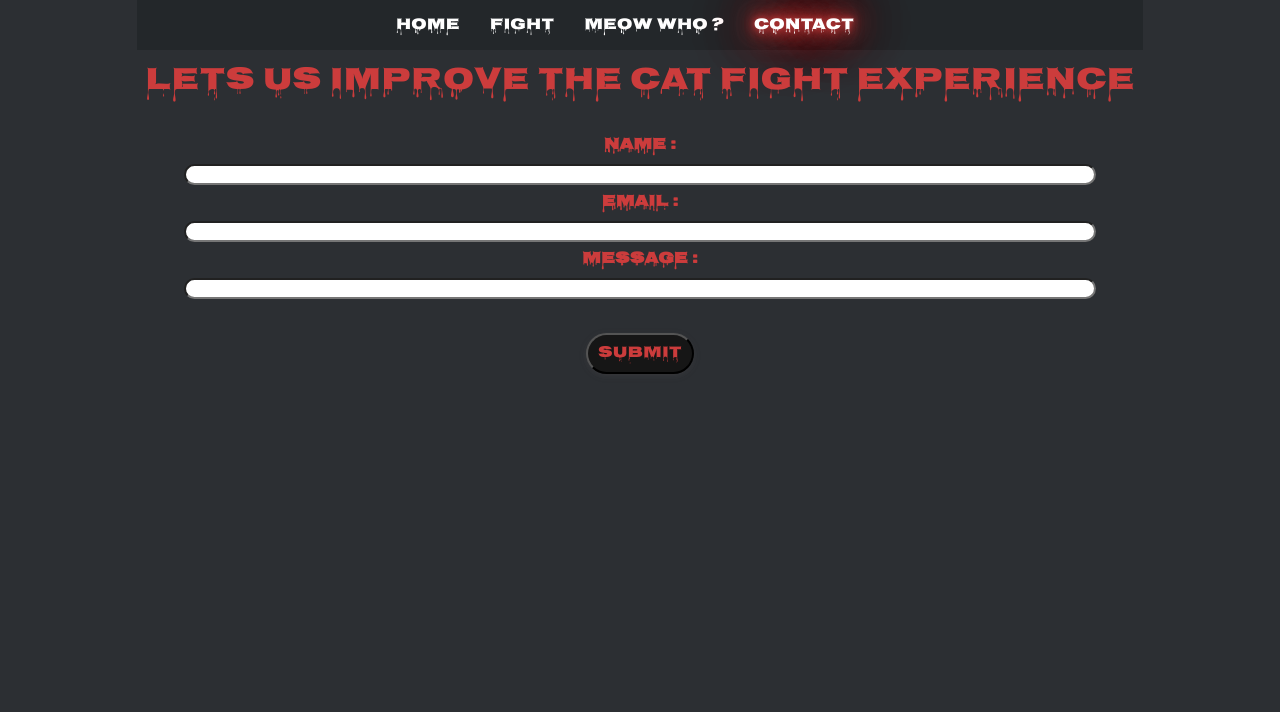
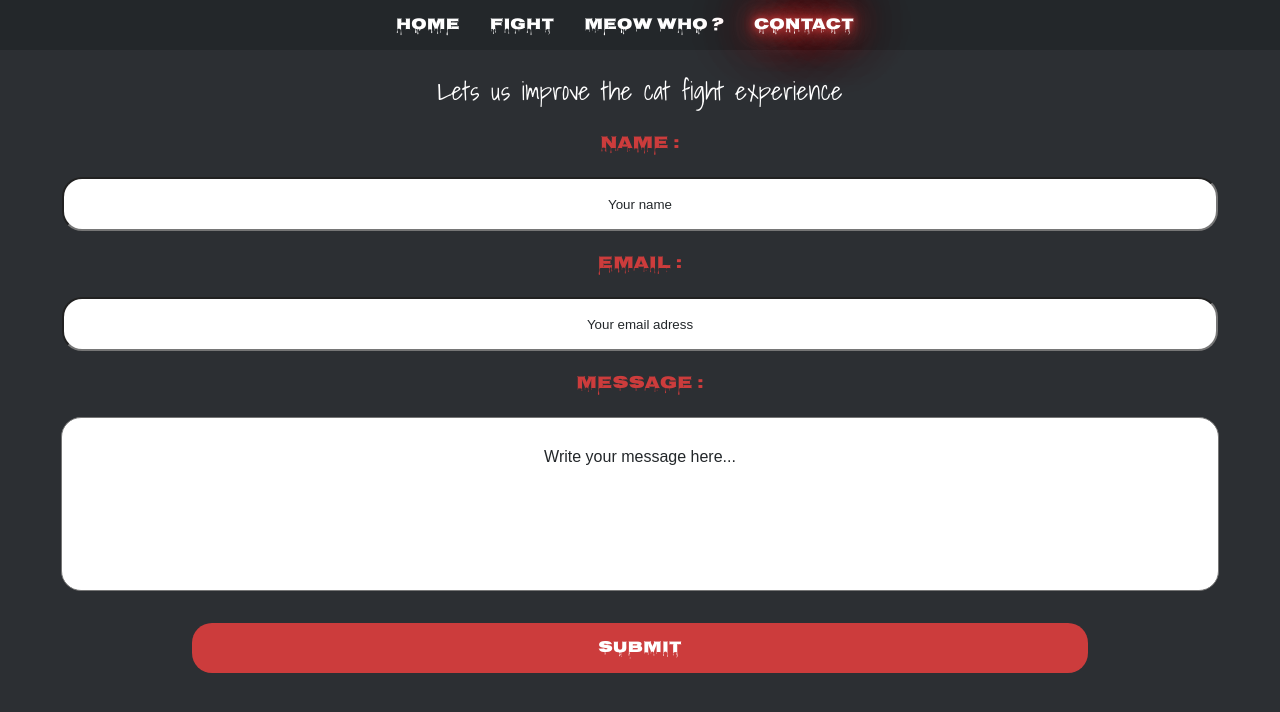
Before and after one commit to WildCodeSchool/2022-03-js-laloupe-miew-miew-team-p2, a React (Vite) app: page /content/contact in a window 1280 px wide. Shown: the top 712 px of the page. Built offline with nearby package versions, Linux system fonts and the light colour scheme.

Commit message:
Fixing contact

```diff
--- a/index.html
+++ b/index.html
@@ -12,11 +12,6 @@
     <title>Cat Fight</title>
   </head>
   <body>
-    <form name="contact" netlify netlify-honeypot="bot-field" hidden>
-      <imput type="text" name="name" /><imput type="email" name="email" /><imput
-        name="message"
-      />
-    </form>
     <div id="root"></div>
     <script type="module" src="/src/main.jsx"></script>
   </body>
--- a/src/pages/Contact.jsx
+++ b/src/pages/Contact.jsx
@@ -1,53 +1,57 @@
+/* eslint-disable jsx-a11y/label-has-associated-control */
+/* eslint-disable no-alert */
 import React, { useState } from "react";
 import "./contact.css";
 
-// const INITIAL_LIST = ["Learn React", "Learn Firebase", "Learn GraphQL"];*/
 export default function Contact() {
   const [email, setEmail] = useState("");
   const [fullName, setFullName] = useState("");
   const [message, setMessage] = useState("");
-  // const [value, setValue] = useState("");
-  // const [list, setList] = useState(INITIAL_LIST);
   const handleFullNameChange = (e) => setFullName(e.target.value);
   const handleEmailChange = (e) => setEmail(e.target.value);
   const handleMessageChange = (e) => setMessage(e.target.value);
-  // const handleSubmit = (event) => {
-  // if (value) {
-  // setList(list.concat(value));
-  // }
-  // setValue("");
-  // event.preventDefault();
-  // };
   return (
-    <form name="contact" method="post" data-netlify="true" onSubmit="submit">
+    <form className="my-form">
       <input type="hidden" name="form-name" value="contact" />
-      <h2>Lets us improve the cat fight experience</h2>
-      <h3>Name :</h3>
+      <h1 className="my-title">Lets us improve the cat fight experience</h1>
+      <label htmlFor="name" className="my-label">
+        Name :
+      </label>
       <input
         name="name"
         className="input-contact"
+        placeholder="Your name"
         id="fullName"
         type="text"
         value={fullName}
         onChange={handleFullNameChange}
+        required
       />
-      <h4>Email :</h4>
+      <label htmlFor="email" className="my-label">
+        Email :
+      </label>
       <input
         name="email"
+        placeholder="Your email adress"
         className="input-contact"
         id="email"
         type="email"
         value={email}
         onChange={handleEmailChange}
+        required
       />
-      <h5>Message :</h5>
-      <input
+      <label htmlFor="message " className="my-label">
+        Message :
+      </label>
+      <textarea
         name="message"
-        className="input-contact"
+        className="textarea-contact"
         id="message"
         type="message"
+        placeholder="Write your message here..."
         value={message}
         onChange={handleMessageChange}
+        required
       />
       <button id="btn" type="submit">
         SUBMIT
--- a/src/pages/contact.css
+++ b/src/pages/contact.css
@@ -1,11 +1,5 @@
-/*body {
-  flex-direction: column;
-  justify-content: space-evenly;
-  background-color: #161616;
-}*/
-
-form {
-  font-family: "Nosifer";
+@import url("https://fonts.googleapis.com/css2?family=Shadows+Into+Light&display=swap");
+.my-form {
   font-size: 1rem;
   color: rgb(204, 60, 60);
   text-align: center;
@@ -15,162 +9,70 @@ form {
   box-sizing: content-box;
   width: 100%;
 }
-
-h2 {
+.my-label {
   justify-content: center;
   display: flex;
-  font-family: "Nosifer";
   font-weight: 400;
-  font-size: 2rem;
-  margin: 0.5rem;
-  padding-bottom: 1rem;
+  font-size: 1.1em;
+  font-family: "Nosifer", sans-serif;
   color: rgb(204, 60, 60);
-  line-height: 1.5;
 }
-h3,
-h4,
-h5 {
+.my-title {
   justify-content: center;
+  margin-top: 20px;
+  margin-bottom: 0px;
   display: flex;
-  font-family: "Nosifer";
-  font-weight: auto;
-  font-size: 1rem;
-  margin: 0.5rem;
-  color: rgb(204, 60, 60);
-  line-height: 1rem;
-  /*border-radius: 40px;
-  background-color: #4a4c44;*/
-}
-
-#input-contact:focus ~ h3,
-h4,
-h5,
-#textarea:focus ~ h3,
-h4,
-h5,
-#input-contact:valid ~ h3,
-h4,
-h5,
-#textarea:valid ~ h3,
-h4,
-h5 {
-  justify-content: center;
-  display: flex;
-  font-size: auto;
-  width: 100%;
-  -webkit-transition: all 0.225s ease;
-  transition: all 0.225s ease;
+  font-weight: 400;
+  font-size: 1.6em;
+  font-family: "Shadows Into Light", sans-serif;
+  color: white;
 }
 .input-contact {
-  justify-content: center;
-  display: flex;
   width: 90%;
-  max-height: 100%;
-  margin: 2px;
+  height: 50px;
   position: relative;
-  border-radius: 40px;
+  border-radius: 20px;
+  margin: 0px auto;
+  padding: 0px;
 }
-
-@media only screen and (max-width: 600px) {
-  #input-contact {
-    width: 100%;
-    max-height: 100%;
-  }
+.input-contact::placeholder {
+  font-size: 1em;
+  text-align: center;
+  font-family: "Cochin", sans-serif;
+  padding-top: 10px;
+  color: #23272a;
 }
-
-#input {
-  justify-content: space-around;
-  display: flex;
-  color: #4a4c44;
-  padding: 1.3rem 30px 1rem 30px;
-  position: absolute;
-  top: 0;
-  left: 0;
-  margin: 1rem;
-  border-radius: 40px;
-  -webkit-transition: all 0.25s ease;
-  transition: all 0.25s ease;
-  pointer-events: none;
+.textarea-contact {
+  height: 150px;
+  border-radius: 20px;
+  font-size: 1em;
+  padding-top: 20px;
+  color: #23272a;
+  resize: none;
+  width: 90%;
 }
-
-#input,
-#textarea {
-  justify-content: center;
-  display: flex;
-  box-sizing: content-box;
-  width: 90%;
-  max-height: 100%;
-  padding: 1rem;
-  margin: 1rem;
-  font-size: auto;
-  border-radius: 40px;
-  background-color: #c4c4c4;
-  font-family: "Cochin";
+.textarea-contact::placeholder {
+  font-size: 1em;
+  font-family: "Cochin", sans-serif;
+  text-align: center;
+  padding-top: 10px;
+  color: #23272a;
 }
-
-#input:focus,
-#textarea:focus {
-  outline: 0;
-}
-
-.input:focus ~ span,
-#textarea:focus ~ span {
-  justify-content: center;
-  width: 90%;
-  -webkit-transition: all 0.075s ease;
-  transition: all 0.075s ease;
-}
-#textarea {
-  width: 100%;
-  max-height: 100%;
-  justify-content: center;
-  display: inline-block;
-  margin: auto;
-}
-
-/*#input-contact {
-  justify-content: center;
-  display: flex;
-  box-sizing: content-box;
-  margin: 2px;
-  width: 90%;
-  max-height: 100%;
-}*/
-
 #btn {
-  float: none;
-  font-family: "Nosifer";
-  padding: 5px 10px;
+  font-family: "Nosifer", sans-serif;
   margin-top: 2rem;
-  border-radius: 40px;
-  display: center;
-  background-color: #161616;
-  color: rgb(204, 60, 60);
+  border-radius: 20px;
+  border: none;
+  background-color: rgb(204, 60, 60);
+  height: 50px;
+  width: 70%;
+  color: white;
   font-size: 1rem;
   cursor: pointer;
-  box-shadow: 0 2px 5px 0 rgba(145, 142, 142, 0.06),
-    0 2px 10px 0 rgba(128, 111, 111, 0.07);
-  -webkit-transition: all 300ms ease;
-  transition: all 300ms ease;
+  transition: 1s;
 }
-
 #btn:hover {
-  transform: translateY(1px);
-  box-shadow: 0 1px 1px 0 rgba(0, 0, 0, 0.1), 0 1px 1px 0 rgba(0, 0, 0, 0.09);
+  background-color: #23272a;
+  color: rgb(204, 60, 60);
+  transition: 1s;
 }
-
-@media (max-width: auto) {
-  #btn {
-    width: auto;
-    float: none;
-  }
-}
-#input[type="checkbox"] + label {
-  color: #c4c4c4;
-  font-style: "Cochin";
-}
-
-#input[type="checkbox"]:checked + label {
-  color: rgb(204, 60, 60);
-  font-style: "Cochin";
-}
```
